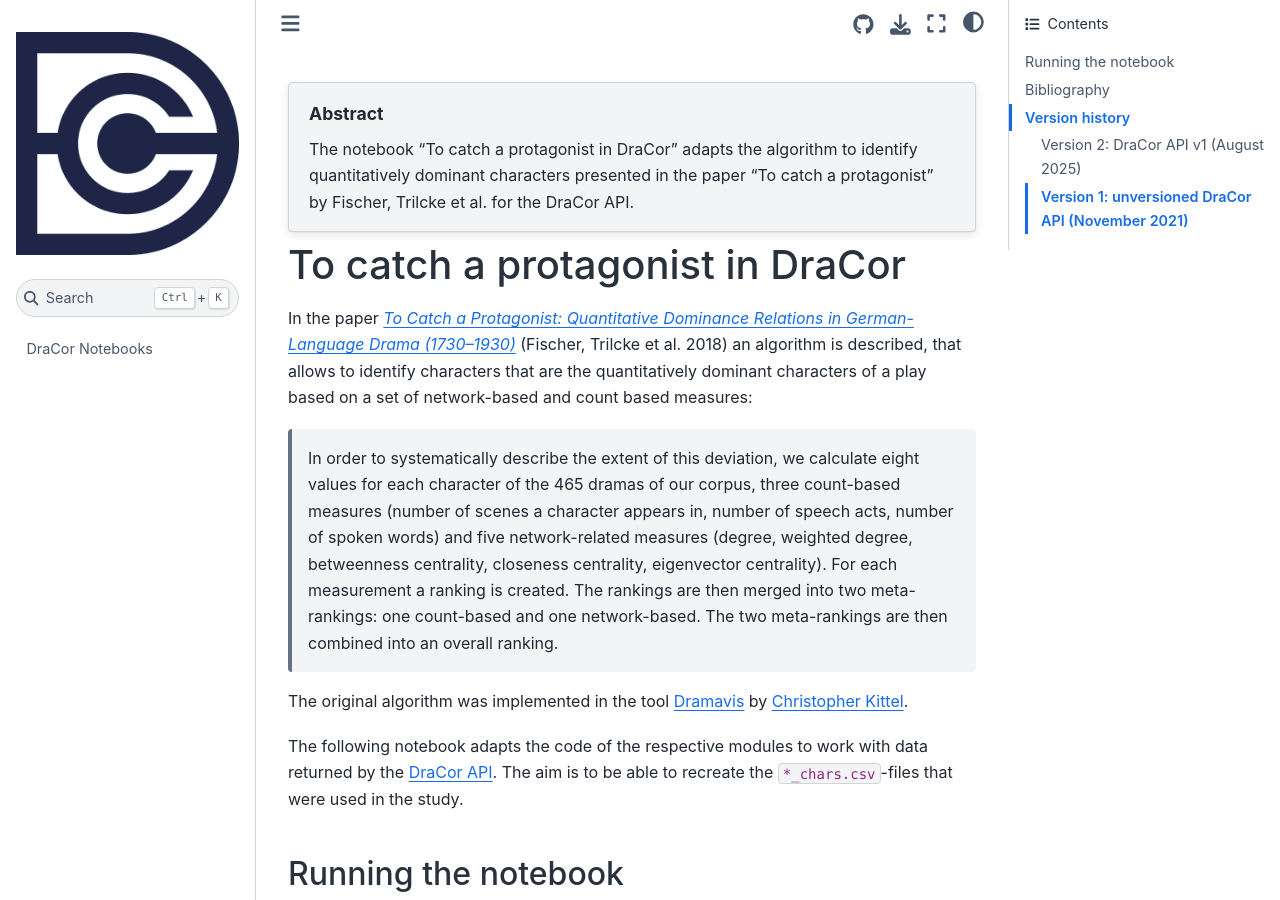
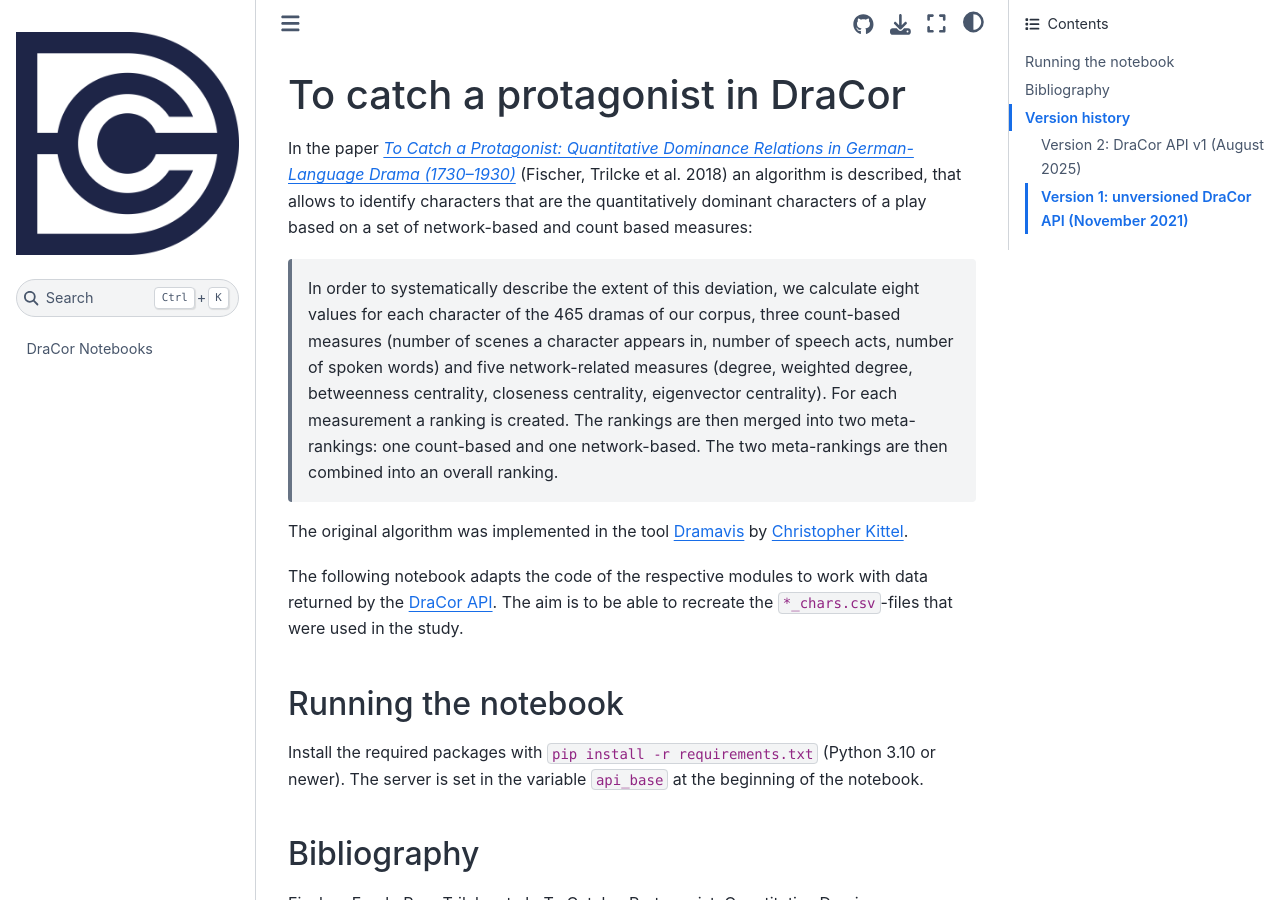
Before and after one commit to dracor-org/dracor-notebooks, a Jupyter Book: the page built from catch-a-protagonist-in-dracor/README.md, in a window 1280 px wide and 900 px high. Built offline with Jupyter Book 1.0.4 settings and Sphinx 7.4.7 and the Sphinx Book theme 1.1.4, drawn with Linux system fonts in a browser that asks for light colours; pages that are not in the unit, such as notebooks, are missing from menus.

Commit message:
catch-a-protagonist: remove the YAML front matter from the README
The front matter (2021) was never read by any tool. A machine-readable
alternative is proposed in a separate issue.

Co-Authored-By: Claude Opus 5.5 <noreply@anthropic.com>
Claude-Session: https://claude.ai/code/session_01Sv8xJjaHUXeDdbwrpPE7Dg

```diff
--- a/catch-a-protagonist-in-dracor/README.md
+++ b/catch-a-protagonist-in-dracor/README.md
@@ -1,23 +1,3 @@
----
-titles:
-  main: To catch a protagonist in DraCor
-authors:
-  -
-    name: Ingo Börner
-    email: ingo.boerner@uni-potsdam.de
-    institution: Universität Potsdam
-    orcid: 0000-0001-8294-2541
-folder: catch-a-protagonist-in-dracor
-date: 2021-11-19
-abstract: The notebook "To catch a protagonist in DraCor" adapts the algorithm to identify quantitatively dominant characters presented in the paper "To catch a protagonist" by Fischer, Trilcke et al. for the DraCor API.
-language: en
-programming_language: Python
-packages_required:
-  - requests
-  - pandas
-license: CC BY
----
-
 # To catch a protagonist in DraCor
 
 In the paper [*To Catch a Protagonist: Quantitative Dominance Relations in German-Language Drama (1730–1930)*](https://dh-abstracts.library.cmu.edu/works/6281) (Fischer, Trilcke et al. 2018) an algorithm is described, that allows to identify characters that are the quantitatively dominant characters of a play based on a set of network-based and count based measures:
```
